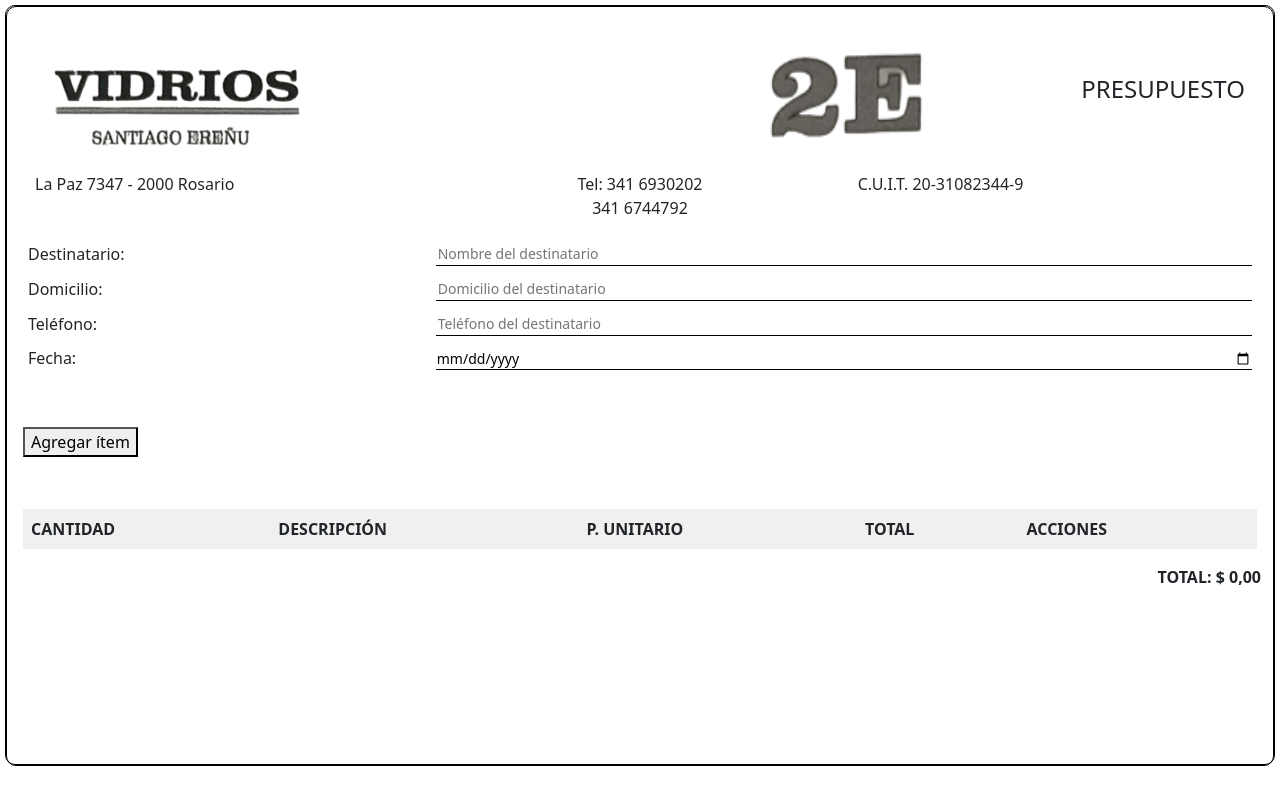
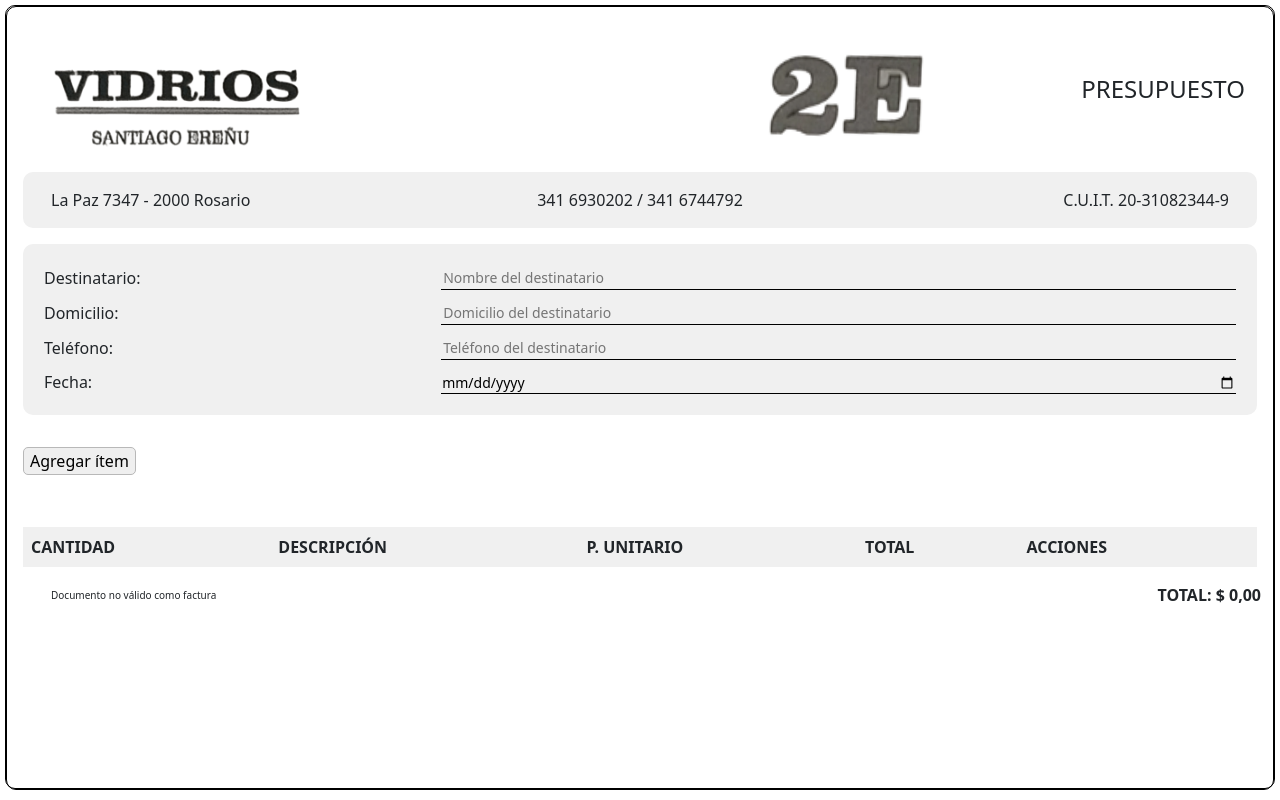
Before and after one commit to Caruunico/Presupuesto-2E, a plain HTML site: page index.html in a window 1280 px wide. Drawn offline with nearby package versions, Linux system fonts and the light colour scheme.

Commit message:
ajustes css

```diff
--- a/css/styles.css
+++ b/css/styles.css
@@ -3,7 +3,7 @@ body {
   margin: 5px;
   border: 1px solid black;
   border-radius: 10px;
-  height: 95vh;
+  height: 98vh
 }
 
 .titulo-con-lineas {
@@ -22,11 +22,11 @@ body {
   width: 100%;
 }
 
-.labelPresupuesto>h4{
+.labelPresupuesto>h4 {
   margin: 0;
 }
 
-.labelPresupuesto>span{
+.labelPresupuesto>span {
   font-size: 10px;
 }
 
@@ -41,8 +41,20 @@ body {
   margin-bottom: 20px;
 }
 
+.border-datos {
+  background-color: #f0f0f0 !important;
+  border-radius: 10px;
+  display: flex;
+  align-items: center;
+}
+
 .client-info td {
   padding: 5px;
+}
+
+button{
+  border-radius: 5px !important;
+  border: 1px solid #b8b8b8 !important
 }
 
 .client-info input {
@@ -50,6 +62,12 @@ body {
   border: none;
   border-bottom: 1px solid #000;
   font-size: 14px;
+}
+
+input{
+  background-color: #f0f0f0 !important;
+  -webkit-print-color-adjust: exact;
+  print-color-adjust: exact;
 }
 
 table.budget {
@@ -74,14 +92,24 @@ table.budget th {
   align-items: center;
 }
 
-.form>label>input{
+.form>label>input {
   width: 70%;
+}
+
+footer>span{
+  font-size: 10px;
 }
 
 @media print {
   body {
     margin: 0;
     font-size: 12pt;
+  }
+
+  .border-datos {
+    background-color: #f0f0f0;
+    -webkit-print-color-adjust: exact;
+    print-color-adjust: exact;
   }
 
   .titulo-con-lineas {
@@ -98,6 +126,12 @@ table.budget th {
 
   .add-button {
     display: none;
+  }
+
+  input{
+    background-color: #f0f0f0 !important;
+    -webkit-print-color-adjust: exact;
+    print-color-adjust: exact;
   }
 
   input::placeholder {
@@ -117,4 +151,9 @@ table.budget th {
     -webkit-print-color-adjust: exact;
     print-color-adjust: exact;
   }
+
+  footer>span{
+    font-size: 10px;
+  }
+
 }
--- a/index.html
+++ b/index.html
@@ -22,21 +22,20 @@
             <img src="./assets/nada.png" width="280" height="125" class="mt-2">
         </div>
         <div class="col-5 text-end">
-            <img src="./assets/2e.png" width="170" height="125" class="mt-2">
+            <img src="./assets/2e.png" width="170" height="125" class="mt-2" style="transform: rotate(2deg);">
         </div>
         <div class="col-3 labelPresupuesto d-flex justify-content-end align-items-center">
             <h4>PRESUPUESTO</h4>
-            <!-- <span>Documento no válido como factura</span> -->
         </div>
     </div>
-    <div class="row m-3">
-        <div class="col-4">La Paz 7347 - 2000 Rosario</div>
-        <div class="col-4 text-center">Tel: 341 6930202 <br> 341 6744792</div>
-        <div class="col-4">C.U.I.T. 20-31082344-9</div>
+    <div class="row border-datos m-3 p-3">
+        <div class="col-4 text-start">La Paz 7347 - 2000 Rosario</div>
+        <div class="col-4 text-center">341 6930202 / 341 6744792</div>
+        <div class="col-4 text-end">C.U.I.T. 20-31082344-9</div>
     </div>
 
-    <div class="row m-3">
-        <table class="col client-info">
+    <div class="row border-datos m-3">
+        <table class="col client-info m-3">
             <tr>
                 <td>Destinatario:</td>
                 <td><input type="text" placeholder="Nombre del destinatario"></td>
@@ -74,7 +73,8 @@
             </tbody>
         </table>
 
-        <footer class="w-100 m-3 d-flex justify-content-end align-items-center">
+        <footer class="w-100 m-3 d-flex justify-content-between align-items-center">
+            <span>Documento no válido como factura</span>
             <label class="text-end fw-bold mr-2">TOTAL: <span id="totalGeneral" class="fw-bold">$ 0,00</span></label>
         </footer>
     </div>
```
